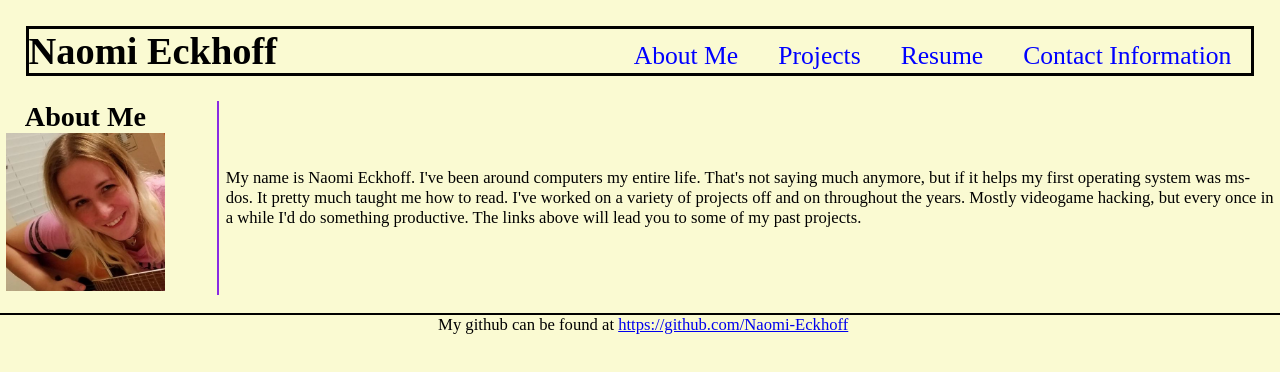
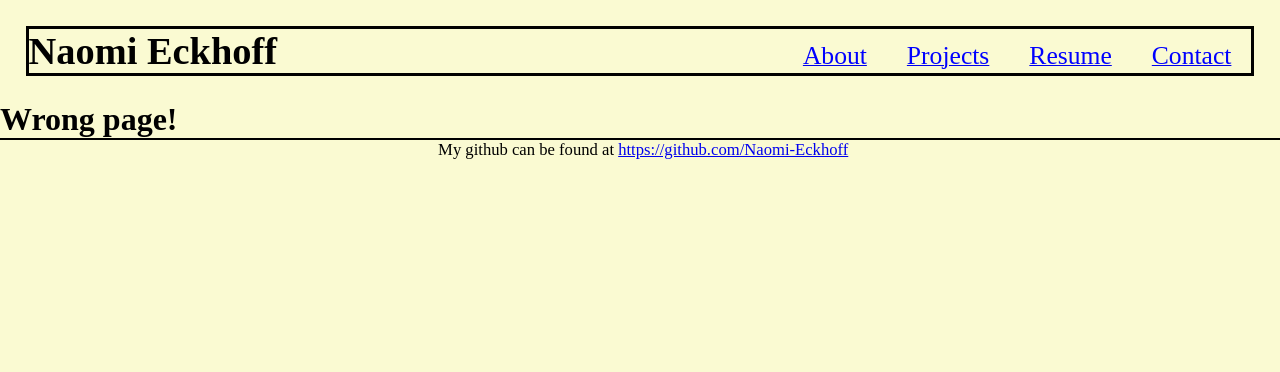
Before and after one commit to Naomi-Eckhoff/react-powered-portfolio, a React (Create React App) app: page / in a window 1280 px wide. Shown: the top 372 px of the page. Built offline with nearby package versions, Linux system fonts and the light colour scheme.

Commit message:
switched it over to react router

```diff
--- a/package.json
+++ b/package.json
@@ -8,7 +8,9 @@
     "@testing-library/react": "^12.1.2",
     "@testing-library/user-event": "^13.5.0",
     "react": "^17.0.2",
+    "react-bootstrap": "^2.1.2",
     "react-dom": "^17.0.2",
+    "react-router-dom": "^5.3.0",
     "react-scripts": "5.0.0",
     "web-vitals": "^2.1.4"
   },
--- a/src/App.js
+++ b/src/App.js
@@ -1,45 +1,33 @@
-import React, { useState } from 'react';
+import React from 'react';
+import { BrowserRouter as Router, Switch, Route } from 'react-router-dom';
+
 import './assets/css/style.css';
 import Header from './components/Header';
-import Portfolio from './components/Portfolio';
 import Footer from './components/Footer';
+import About from './components/About';
+import Projects from './components/Projects';
+import Resume from './components/Resume';
+import Contact from './components/Contact';
 
 function App() {
-  const [categories] = useState([
-    {
-      name: 'About Me',
-    },
-    {
-      name: 'Projects',
-    },
-    {
-      name: 'Resume',
-    },
-    {
-      name: 'Contact Information'
-    }
-  ]);
-
-  const [currentCategory, setCurrentCategory] = useState(categories[0]);
-
-  const [contactSelected, setContactSelected] = useState(false);
-
   return (
     <div>
-      <Header
-        categories={categories}
-        setCurrentCategory={setCurrentCategory}
-        currentCategory={currentCategory}
-        contactSelected={contactSelected}
-        setContactSelected={setContactSelected}
-      ></Header>
-      <main>
-        <Portfolio currentCategory={currentCategory}></Portfolio>
-      </main>
-      <br></br>
-      <Footer />
+      <Router>
+        <>
+          <Header />
+          <Switch>
+            <Route exact path='/react-powered-portfolio' component={About} />
+            <Route exact path='/projects' component={Projects} />
+            <Route exact path='/resume' component={Resume} />
+            <Route exact path='/contact' component={Contact} />
+            <Route render={() => <h1 className='display-2'>Wrong page!</h1>} />
+          </Switch>
+          <Footer />
+        </>
+      </Router>
     </div>
   );
 }
 
+
 export default App;
--- a/src/components/Header/index.js
+++ b/src/components/Header/index.js
@@ -1,25 +1,45 @@
 import React from 'react';
-import Navigation from '../Navigation';
+import { Link } from 'react-router-dom';
+import { Nav } from 'react-bootstrap';
 
-function Header(props) {
-  const {
-    categories = [],
-    setCurrentCategory,
-    contactSelected,
-    currentCategory,
-    setContactSelected,
-  } = props;
+function Header() {
+
 
   return (
     <header>
       <h1>Naomi Eckhoff</h1>
-      <Navigation
-        categories={categories}
-        setCurrentCategory={setCurrentCategory}
-        currentCategory={currentCategory}
-        contactSelected={contactSelected}
-        setContactSelected={setContactSelected}
-      ></Navigation>
+      <nav>
+        <ul>
+          <li>
+            <Nav.Link as={Link} to='/react-powered-portfolio'>
+              <span>
+                About
+              </span>
+            </Nav.Link>
+          </li>
+          <li>
+            <Nav.Link as={Link} to='/projects'>
+              <span>
+                Projects
+              </span>
+            </Nav.Link>
+          </li>
+          <li>
+            <Nav.Link as={Link} to='/resume'>
+              <span>
+                Resume
+              </span>
+            </Nav.Link>
+          </li>
+          <li>
+            <Nav.Link as={Link} to='/contact'>
+              <span>
+                Contact
+              </span>
+            </Nav.Link>
+          </li>
+        </ul>
+      </nav>
     </header>
   )
 
--- a/src/components/Navigation/index.js
+++ /dev/null
@@ -1,37 +0,0 @@
-import React from 'react';
-
-function Navigation(props) {
-  const {
-    categories = [],
-    setCurrentCategory,
-    contactSelected,
-    currentCategory,
-    setContactSelected,
-  } = props;
-
-  return (
-    <nav>
-      <ul>
-        {categories.map((category) => (
-          <li
-            className={`mx-1 ${currentCategory.name === category.name && !contactSelected && 'navActive'
-              }`}
-            key={category.name}
-          >
-            <span
-              onClick={() => {
-                setCurrentCategory(category);
-                setContactSelected(false);
-              }}
-            >
-              {category.name}
-            </span>
-          </li>
-        ))}
-      </ul>
-    </nav>
-  )
-
-}
-
-export default Navigation;
```
Also changed, not shown: 1 other file (tests, documents, lock files or other folders).
